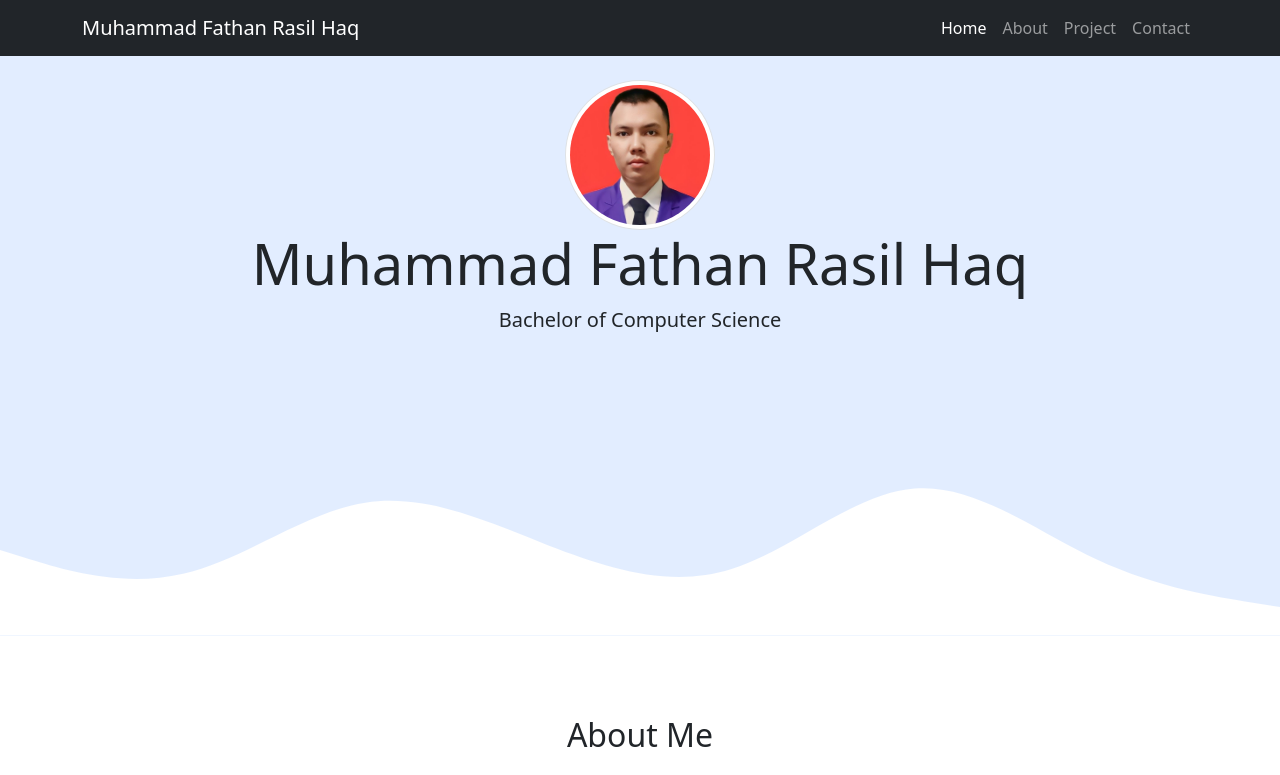
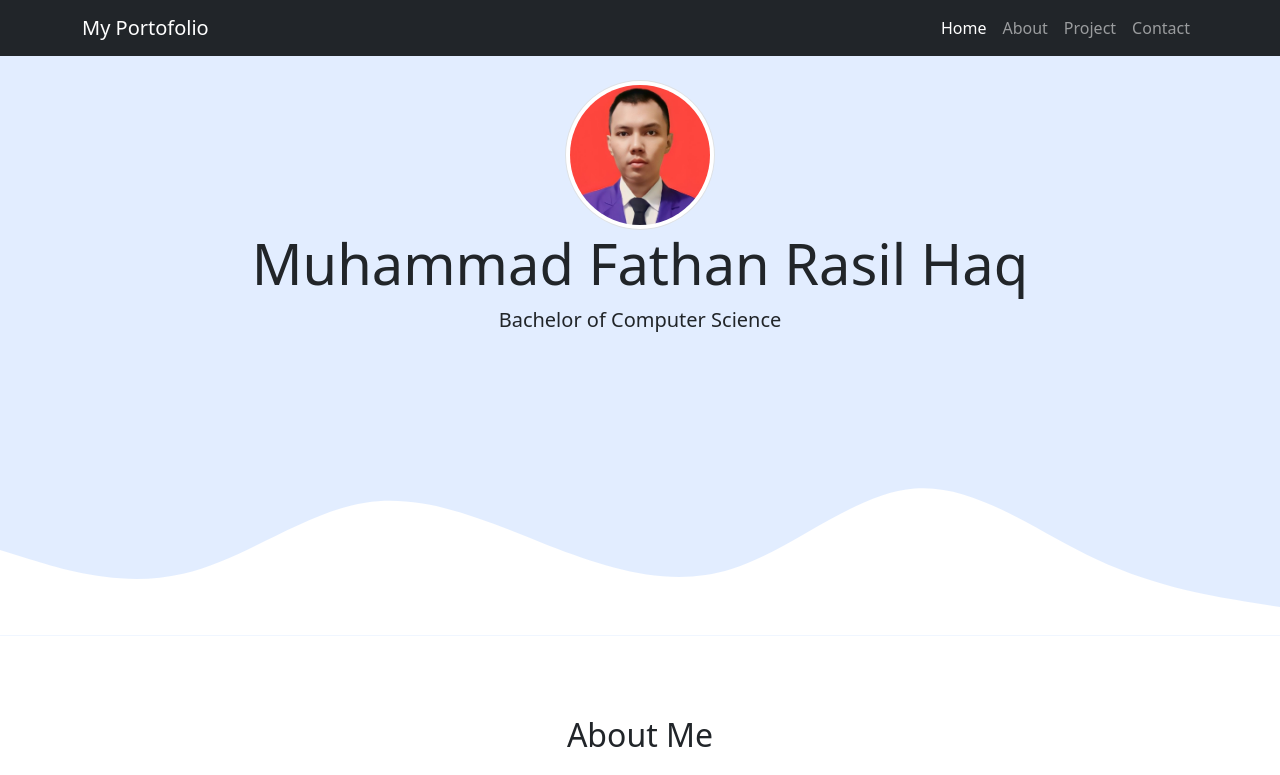
Before and after one commit to FathanRasil/FathanRasil.github.io, a plain HTML site: page index.html in a window 1280 px wide. Shown: the top 775 px of the page. Drawn offline with nearby package versions, Linux system fonts and the light colour scheme.

Commit message:
mengganti navbar brand

```diff
--- a/index.html
+++ b/index.html
@@ -11,13 +11,13 @@
     <link rel="stylesheet" href="https://cdn.jsdelivr.net/npm/bootstrap-icons@1.10.3/font/bootstrap-icons.css">
     <!-- My CSS -->
     <link rel="stylesheet" href="style.css" />
-    <title>My Portofolio</title>
+    <title>My Portofolio  | Muhammad Fathan Rasil Haq</title>
   </head>
   <body id="home">
     <!-- Navbar -->
     <nav class="navbar navbar-expand-lg navbar-dark bg-dark fixed-top">
       <div class="container">
-        <a class="navbar-brand" href="#">Muhammad Fathan Rasil Haq</a>
+        <a class="navbar-brand" href="#">My Portofolio</a>
         <button class="navbar-toggler" type="button" data-bs-toggle="collapse" data-bs-target="#navbarNav" aria-controls="navbarNav" aria-expanded="false" aria-label="Toggle navigation">
           <span class="navbar-toggler-icon"></span>
         </button>
```
